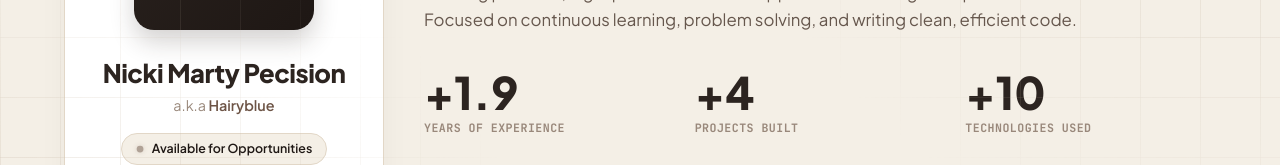
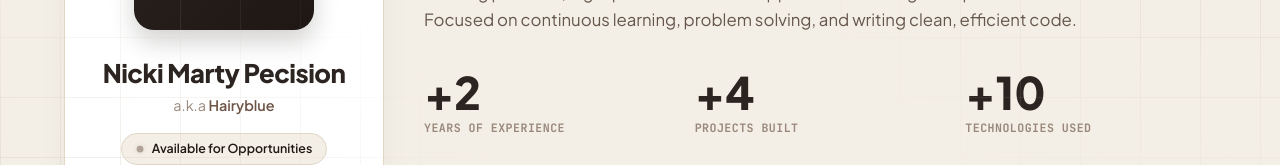
Before and after one commit to HairyBlue/portfolio, a Nuxt app: page / in a window 1280 px wide. Shown: the part 323-488 px from the top of the page. Built offline with nearby package versions, Linux system fonts and the light colour scheme.

Commit message:
fix: update experience stat to +2 years

```diff
--- a/app/components/HeroSection.vue
+++ b/app/components/HeroSection.vue
@@ -13,7 +13,7 @@
     <!-- Stats Grid -->
     <div class="hero-stats-grid">
       <div class="stat-card">
-        <span class="stat-number">+1.9</span>
+        <span class="stat-number">+2</span>
         <span class="stat-label font-mono">YEARS OF EXPERIENCE</span>
       </div>
       <div class="stat-card">
--- a/app/data/storyData.ts
+++ b/app/data/storyData.ts
@@ -16,6 +16,6 @@ export const miniBlog: MiniBlog = {
   paragraphs: [
     "Back in 2021, I made a life-altering decision: switching my academic major from Management Accounting to Computer Science at Cor Jesu College. At the time, I wasn't even computer literate—I literally didn't know how to perform a basic copy-and-paste operation onto a USB flash drive.",
     "The initial learning curve was steep and uncompromising. Syntax errors, terminal commands, and abstract algorithms felt completely foreign compared to ledger sheets. However, as I pushed through the initial frustration, I uncovered something unexpected: a deep, obsessive interest in solving algorithmic puzzles and building functional software from scratch.",
-    "What started as raw curiosity quickly transformed into a disciplined commitment to continuous growth. Over 1.9+ years of real-world development experience—working across municipal government systems, international startups in Germany and the USA, and open-source TypeScript packages—I've learned that great engineering isn't just about writing code; it's about listening, understanding real human problems, and delivering pragmatic, efficient solutions."
+    "What started as raw curiosity quickly transformed into a disciplined commitment to continuous growth. Over 2+ years of real-world development experience—working across municipal government systems, international startups in Germany and the USA, and open-source TypeScript packages—I've learned that great engineering isn't just about writing code; it's about listening, understanding real human problems, and delivering pragmatic, efficient solutions."
   ]
 }
```
